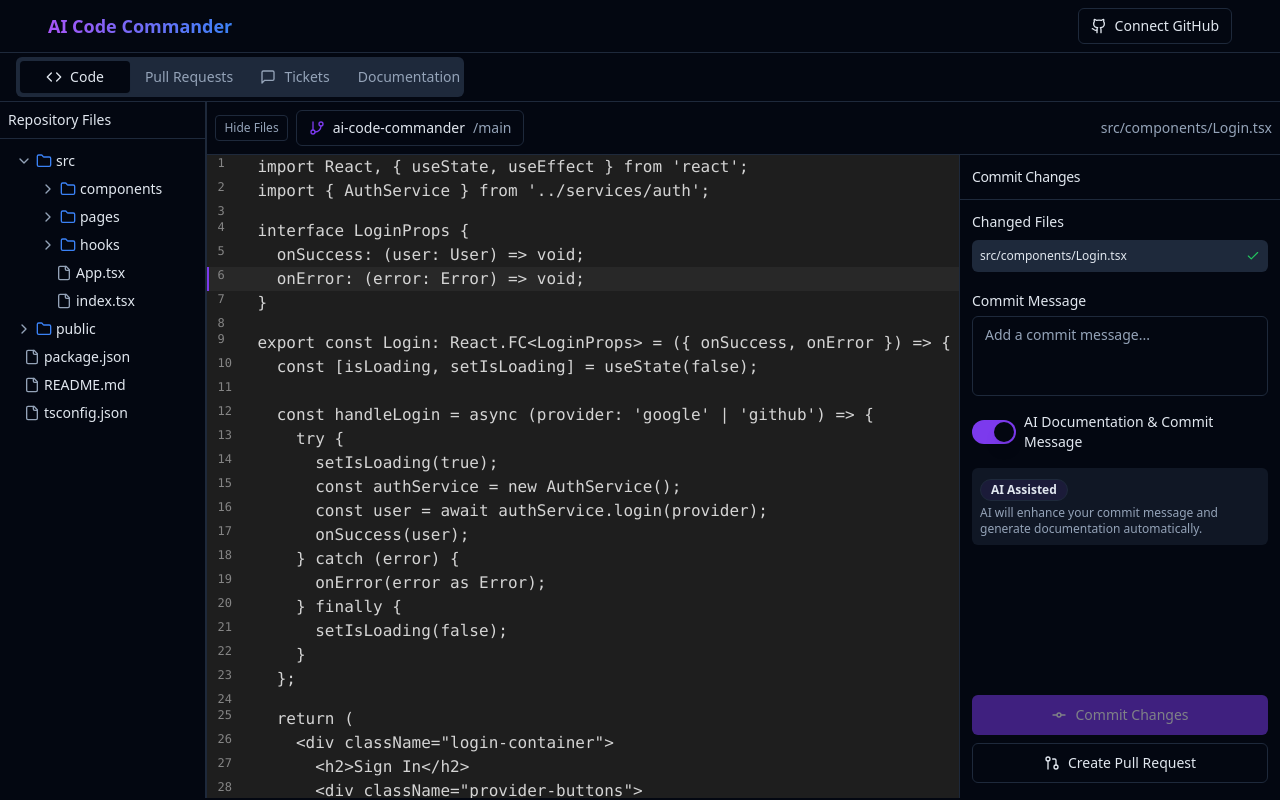
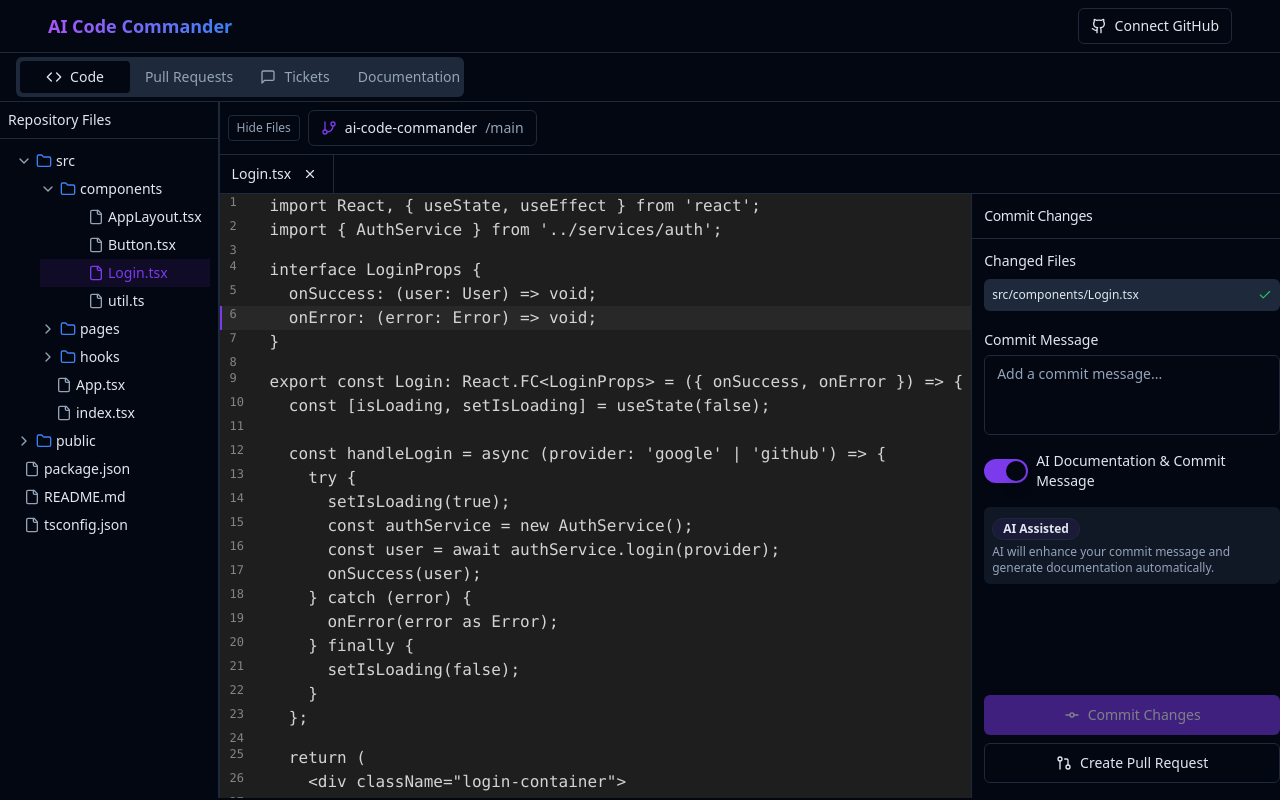
Before and after one commit to AItlassian/aira, a React (Vite) app: page / in a window 1280 px wide. Built offline with nearby package versions, Linux system fonts and the light colour scheme.

Commit message:
Fix file selection and add tabs
- Implement file selection highlighting in the file tree.
- Display the currently selected file in the editor.
- Add support for file tabs in the editor.

```diff
--- a/src/components/CodeEditor/CodeEditor.tsx
+++ b/src/components/CodeEditor/CodeEditor.tsx
@@ -1,29 +1,79 @@
-
 import React, { useState } from 'react';
 import { sampleCode } from '@/data/mockData';
 import { Card, CardContent } from '@/components/ui/card';
 import { Separator } from '@/components/ui/separator';
+import { X } from 'lucide-react';
 import CommitPanel from './CommitPanel';
 import RepoSelector from './RepoSelector';
 import RepoStructure from './RepoStructure';
 
+interface FileTab {
+  path: string;
+  content: string[];
+}
+
 const CodeEditor: React.FC = () => {
-  const [codeLines] = useState<string[]>(sampleCode.split('\n'));
-  const [activeLine, setActiveLine] = useState<number>(5);
+  // Sample content for files - in a real app, this would come from an API
+  const fileContents: Record<string, string[]> = {
+    'src/components/Login.tsx': sampleCode.split('\n'),
+    'src/App.tsx': ['import React from "react";', '', 'const App = () => {', '  return <div>App Component</div>;', '};', '', 'export default App;'],
+    'src/components/Button.tsx': ['import React from "react";', '', 'const Button = ({ children }) => {', '  return <button className="px-4 py-2 bg-blue-500 text-white rounded">{children}</button>;', '};', '', 'export default Button;'],
+    'src/index.tsx': ['import React from "react";', 'import ReactDOM from "react-dom";', 'import App from "./App";', '', 'ReactDOM.render(<App />, document.getElementById("root"));'],
+  };
+
+  const [openTabs, setOpenTabs] = useState<FileTab[]>([
+    { path: 'src/components/Login.tsx', content: fileContents['src/components/Login.tsx'] }
+  ]);
+  const [activeTabIndex, setActiveTabIndex] = useState<number>(0);
   const [showRepoStructure, setShowRepoStructure] = useState<boolean>(true);
-  const [activeFile, setActiveFile] = useState<string>('src/components/Login.tsx');
 
   const handleFileSelect = (filePath: string) => {
-    setActiveFile(filePath);
-    console.log(`Loading file: ${filePath}`);
-    // In a real app, this would load the file content
+    // Check if the file is already open in a tab
+    const existingTabIndex = openTabs.findIndex(tab => tab.path === filePath);
+
+    if (existingTabIndex >= 0) {
+      // If the file is already open, just switch to that tab
+      setActiveTabIndex(existingTabIndex);
+    } else {
+      // Otherwise, open a new tab with this file
+      const newTab: FileTab = {
+        path: filePath,
+        content: fileContents[filePath] || ['// File content not available']
+      };
+      setOpenTabs([...openTabs, newTab]);
+      setActiveTabIndex(openTabs.length);
+    }
   };
+
+  const handleTabClose = (index: number, e: React.MouseEvent) => {
+    e.stopPropagation(); // Prevent triggering tab selection
+
+    // Remove the tab
+    const newTabs = [...openTabs];
+    newTabs.splice(index, 1);
+
+    // Update the active tab index
+    if (activeTabIndex >= index && activeTabIndex > 0) {
+      setActiveTabIndex(activeTabIndex - 1);
+    } else if (newTabs.length === 0) {
+      // If all tabs are closed, open a default file
+      setOpenTabs([{ path: 'src/components/Login.tsx', content: fileContents['src/components/Login.tsx'] }]);
+      setActiveTabIndex(0);
+    }
+
+    if (newTabs.length > 0) {
+      setOpenTabs(newTabs);
+    }
+  };
+
+  const activeTab = openTabs[activeTabIndex] || openTabs[0];
+  const activeLine = 5; // Example default active line
 
   return (
     <div className="flex h-full">
       {showRepoStructure && (
         <>
-          <RepoStructure onFileSelect={handleFileSelect} />
+          <RepoStructure onFileSelect={handleFileSelect} activeFilePath={activeTab?.path} />
           <Separator orientation="vertical" />
         </>
       )}
@@ -38,7 +88,26 @@ const CodeEditor: React.FC = () => {
             </button>
             <RepoSelector />
           </div>
-          <div className="text-sm text-muted-foreground">{activeFile}</div>
+        </div>
+
+        <div className="flex overflow-x-auto border-b border-border">
+          {openTabs.map((tab, index) => (
+            <div
+              key={tab.path}
+              className={`flex items-center px-3 py-2 cursor-pointer border-r border-border ${
+                index === activeTabIndex ? 'bg-background text-foreground' : 'bg-muted text-muted-foreground'
+              }`}
+              onClick={() => setActiveTabIndex(index)}
+            >
+              <span className="text-sm truncate max-w-[150px]">{tab.path.split('/').pop()}</span>
+              <button
+                className="ml-2 p-1 rounded-full hover:bg-muted-foreground/20"
+                onClick={(e) => handleTabClose(index, e)}
+              >
+                <X size={14} />
+              </button>
+            </div>
+          ))}
         </div>
 
         <div className="flex flex-1 overflow-hidden">
@@ -48,11 +117,10 @@ const CodeEditor: React.FC = () => {
                 <div className="flex-1 overflow-auto">
                   <pre className="code-editor w-full h-full p-0 m-0">
                     <code>
-                      {codeLines.map((line, index) => (
+                      {activeTab.content.map((line, index) => (
                         <div
                           key={index}
                           className={`flex ${index === activeLine ? 'code-editor-active-line' : 'code-editor-line'}`}
-                          onClick={() => setActiveLine(index)}
                         >
                           <span className="code-editor-line-number">{index + 1}</span>
                           <span className="px-2">{line}</span>
--- a/src/components/CodeEditor/RepoStructure.tsx
+++ b/src/components/CodeEditor/RepoStructure.tsx
@@ -57,9 +57,17 @@ interface FileTreeProps {
   structure: Record<string, FileSystemItem>;
   level?: number;
   onFileSelect?: (filePath: string) => void;
+  activeFilePath?: string;
+  currentPath?: string;
 }
 
-const FileTree: React.FC<FileTreeProps> = ({ structure, level = 0, onFileSelect }) => {
+const FileTree: React.FC<FileTreeProps> = ({
+  structure,
+  level = 0,
+  onFileSelect,
+  activeFilePath,
+  currentPath = ''
+}) => {
   const [expandedFolders, setExpandedFolders] = useState<Record<string, boolean>>({
     'src': true,
     'src/components': true,
@@ -72,10 +80,35 @@ const FileTree: React.FC<FileTreeProps> = ({ structure, level = 0, onFileSelect
     }));
   };
 
+  // Auto-expand folders containing the active file
+  React.useEffect(() => {
+    if (activeFilePath) {
+      // Split the path into segments
+      const pathParts = activeFilePath.split('/');
+
+      // Create an updated expanded folders object
+      const updatedExpandedFolders = { ...expandedFolders };
+
+      // Build paths incrementally and set them to expanded
+      let currentFolderPath = '';
+      pathParts.slice(0, -1).forEach(part => {
+        currentFolderPath = currentFolderPath ? `${currentFolderPath}/${part}` : part;
+        updatedExpandedFolders[currentFolderPath] = true;
+      });
+
+      // Update state if anything changed
+      if (Object.keys(updatedExpandedFolders).length !== Object.keys(expandedFolders).length ||
+          Object.keys(updatedExpandedFolders).some(key => updatedExpandedFolders[key] !== expandedFolders[key])) {
+        setExpandedFolders(updatedExpandedFolders);
+      }
+    }
+  }, [activeFilePath]);
+
   const renderItems = (items: Record<string, FileSystemItem>, currentPath = '') => {
     return Object.entries(items).map(([name, item]) => {
       const path = currentPath ? `${currentPath}/${name}` : name;
       const isExpanded = expandedFolders[path] || false;
+      const isActive = path === activeFilePath;
 
       if (item.type === 'folder') {
         return (
@@ -99,6 +132,8 @@ const FileTree: React.FC<FileTreeProps> = ({ structure, level = 0, onFileSelect
                   structure={item.children}
                   level={level + 1}
                   onFileSelect={onFileSelect}
+                  activeFilePath={activeFilePath}
+                  currentPath={path}
                 />
               </div>
             )}
@@ -108,11 +143,13 @@ const FileTree: React.FC<FileTreeProps> = ({ structure, level = 0, onFileSelect
         return (
           <div
             key={path}
-            className="flex items-center py-1 px-2 hover:bg-muted cursor-pointer"
+            className={`flex items-center py-1 px-2 hover:bg-muted cursor-pointer ${
+              isActive ? 'bg-primary/10 text-primary' : ''
+            }`}
             style={{ paddingLeft: `${(level + 1) * 16}px` }}
             onClick={() => onFileSelect && onFileSelect(path)}
           >
-            <File size={16} className="mr-1 text-muted-foreground" />
+            <File size={16} className={`mr-1 ${isActive ? 'text-primary' : 'text-muted-foreground'}`} />
             <span className="text-sm">{name}</span>
           </div>
         );
@@ -120,15 +157,16 @@ const FileTree: React.FC<FileTreeProps> = ({ structure, level = 0, onFileSelect
     });
   };
 
-  return <>{renderItems(structure)}</>;
+  return <>{renderItems(structure, currentPath)}</>;
 };
 
 // Define props interface for RepoStructure
 interface RepoStructureProps {
   onFileSelect?: (filePath: string) => void;
+  activeFilePath?: string;
 }
 
-const RepoStructure: React.FC<RepoStructureProps> = ({ onFileSelect }) => {
+const RepoStructure: React.FC<RepoStructureProps> = ({ onFileSelect, activeFilePath }) => {
   return (
     <div className="w-64 border-r border-border bg-card">
       <div className="p-2 border-b border-border">
@@ -136,7 +174,11 @@ const RepoStructure: React.FC<RepoStructureProps> = ({ onFileSelect }) => {
       </div>
       <ScrollArea className="h-[calc(100vh-10rem)]">
         <div className="p-2">
-          <FileTree structure={repoStructure} onFileSelect={onFileSelect} />
+          <FileTree
+            structure={repoStructure}
+            onFileSelect={onFileSelect}
+            activeFilePath={activeFilePath}
+          />
         </div>
       </ScrollArea>
     </div>
```
